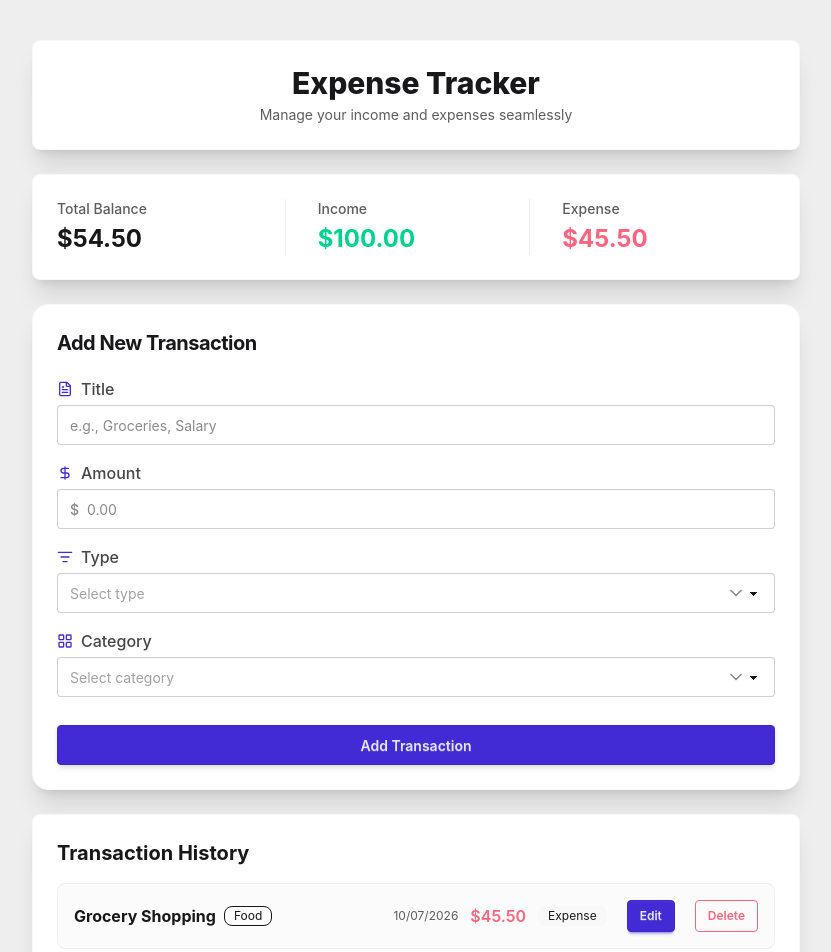
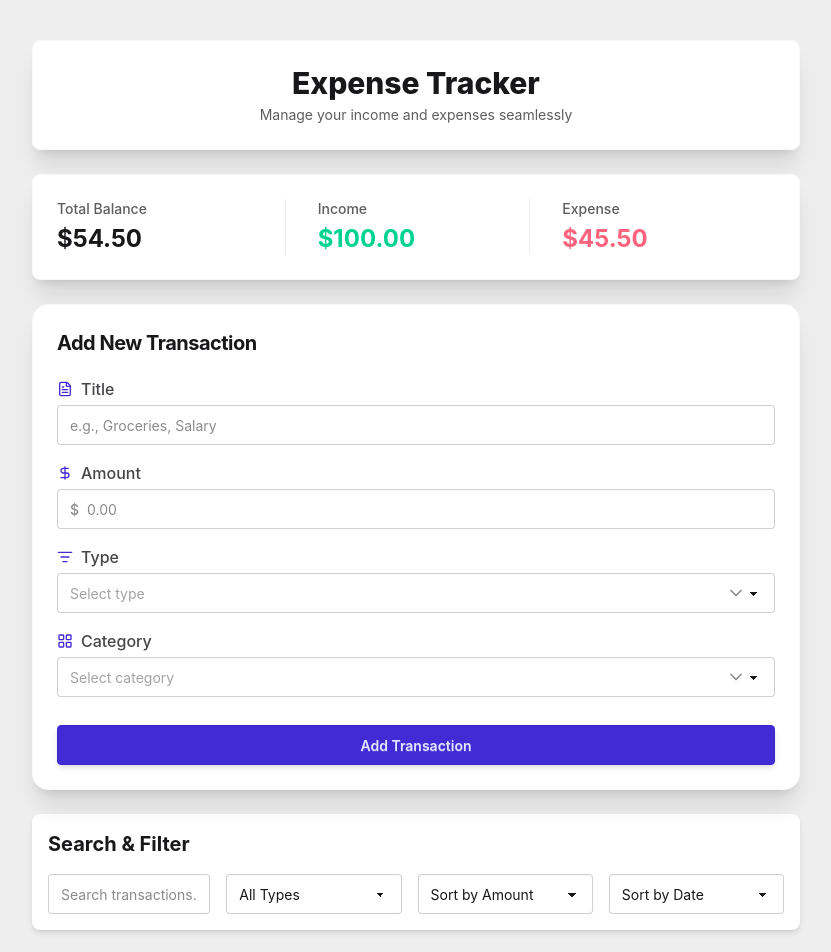
Before and after one commit to Kylian1592005/expense-tracker, a React (Vite) app: page / in a window 1280 px wide. Shown: the top 952 px of the page, without its empty margins (224-1055 px from the left). Built offline with nearby package versions, Linux system fonts and the light colour scheme.

Commit message:
feat: add SearchFilter component for enhanced transaction filtering and sorting

```diff
--- a/src/App.jsx
+++ b/src/App.jsx
@@ -3,6 +3,7 @@ import "./App.css";
 import TransactionForm from "./components/TransactionForm";
 import SummaryCard from "./components/SummaryCard";
 import TransactionList from "./components/TransactionList";
+import SearchFilter from "./components/SearchFilter";
 
 const data = [
   {
@@ -29,6 +30,10 @@ function App() {
     return storedData ? JSON.parse(storedData) : data;
   });
   const [selectedTransaction, setSelectedTransaction] = useState(null);
+  const [query, setQuery] = useState("");
+  const [filteredType, setFilteredType] = useState("");
+  const [sortOrder, setSortOrder] = useState("");
+  const [dateSortOrder, setDateSortOrder] = useState("");
 
   useEffect(() => {
     localStorage.setItem("transactions", JSON.stringify(storedTransactions));
@@ -69,6 +74,22 @@ function App() {
     setSelectedTransaction(target);
   };
 
+  const filteredTransactions = storedTransactions
+    .filter((transaction) => {
+      const cleanQuery = query.trim().toLowerCase();
+      const matchSearch = transaction.title.toLowerCase().includes(cleanQuery);
+      const matchType = transaction.type.includes(filteredType);
+      return matchSearch && matchType;
+    })
+
+    .sort((a, b) => {
+      if (sortOrder === "asc") return a.amount - b.amount;
+      if (sortOrder === "desc") return b.amount - a.amount;
+      if (dateSortOrder === "newest")
+        return new Date(b.date) - new Date(a.date);
+      if (dateSortOrder === "oldest")
+        return new Date(a.date) - new Date(b.date);
+    });
   return (
     <div className="min-h-screen bg-base-300 py-10 px-4">
       <div className="max-w-3xl mx-auto flex flex-col gap-6">
@@ -94,8 +115,19 @@ function App() {
           setSelectedTransaction={setSelectedTransaction}
         />
 
+        <SearchFilter
+          query={query}
+          setQuery={setQuery}
+          filteredType={filteredType}
+          setFilteredType={setFilteredType}
+          sortOrder={sortOrder}
+          setSortOrder={setSortOrder}
+          dateSortOrder={dateSortOrder}
+          setDateSortOrder={setDateSortOrder}
+        />
+
         <TransactionList
-          storedTransactions={storedTransactions}
+          storedTransactions={filteredTransactions}
           onEditTransaction={handleEditTransaction}
           onDeleteTransaction={handleDeleteTransaction}
         />
--- /dev/null
+++ b/src/components/SearchFilter.jsx
@@ -0,0 +1,56 @@
+export default function SearchFilter({
+  query,
+  setQuery,
+  filteredType,
+  setFilteredType,
+  sortOrder,
+  setSortOrder,
+  dateSortOrder,
+  setDateSortOrder,
+}) {
+  return (
+    <div className="bg-base-100 p-4 rounded-box shadow-md flex flex-col gap-4">
+      <h1 className="text-xl font-bold">Search & Filter</h1>
+
+      <div className="flex flex-col sm:flex-row gap-4 items-center">
+        <input
+          type="text"
+          placeholder="Search transactions..."
+          value={query}
+          onChange={(e) => setQuery(e.target.value)}
+          className="input input-bordered w-full max-w-xs"
+        />
+
+        <select
+          value={filteredType}
+          onChange={(e) => setFilteredType(e.target.value)}
+          className="select select-bordered w-full max-w-xs"
+        >
+          <option value="">All Types</option>
+          <option value="expense">Expense</option>
+          <option value="income">Income</option>
+        </select>
+
+        <select
+          value={sortOrder}
+          onChange={(e) => setSortOrder(e.target.value)}
+          className="select select-bordered w-full max-w-xs"
+        >
+          <option value="">Sort by Amount</option>
+          <option value="asc">Low to High</option>
+          <option value="desc">High to Low</option>
+        </select>
+
+        <select
+          value={dateSortOrder}
+          onChange={(e) => setDateSortOrder(e.target.value)}
+          className="select select-bordered w-full max-w-xs"
+        >
+          <option value="">Sort by Date</option>
+          <option value="newest">Newest First</option>
+          <option value="oldest">Oldest First</option>
+        </select>
+      </div>
+    </div>
+  );
+}
```
